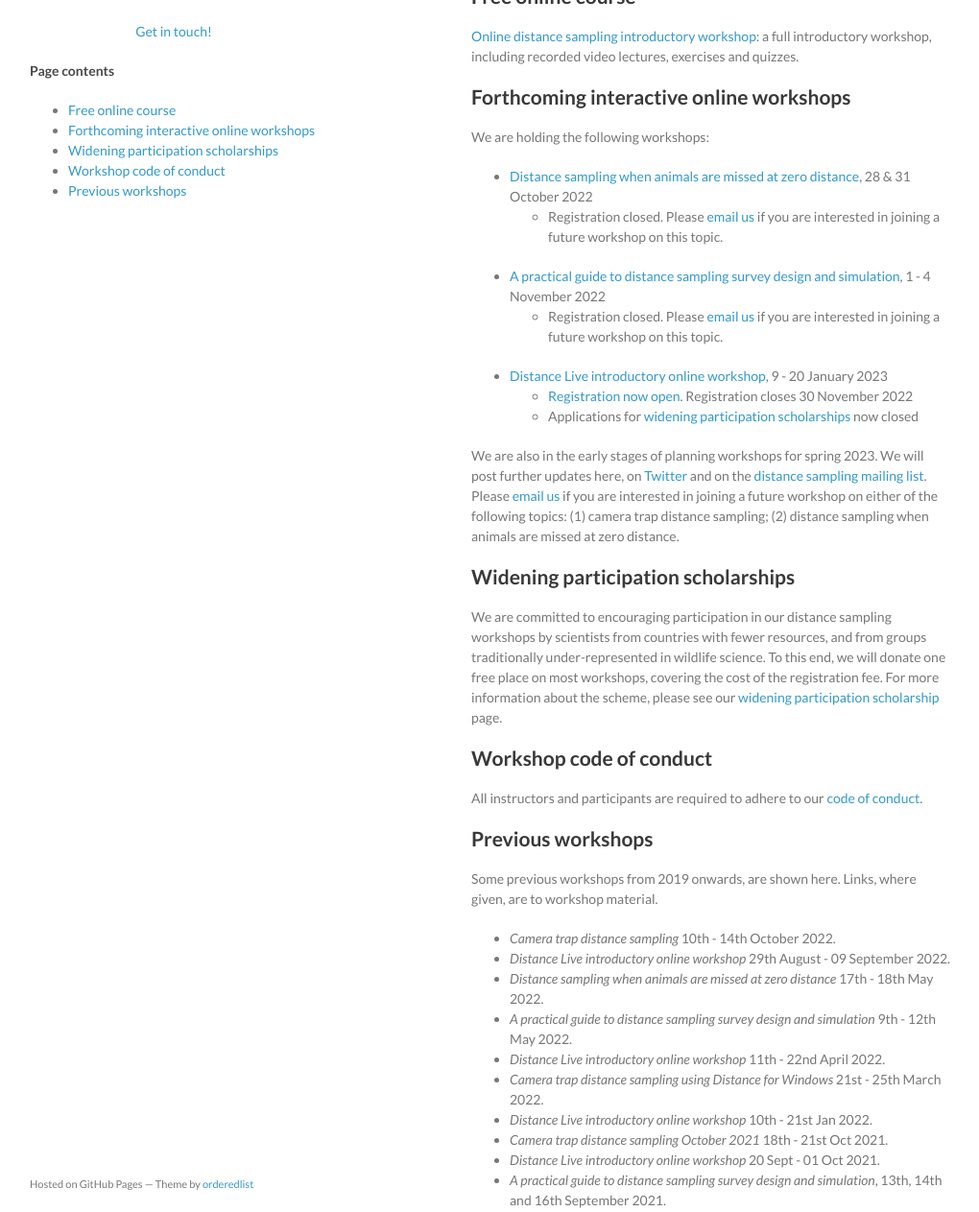
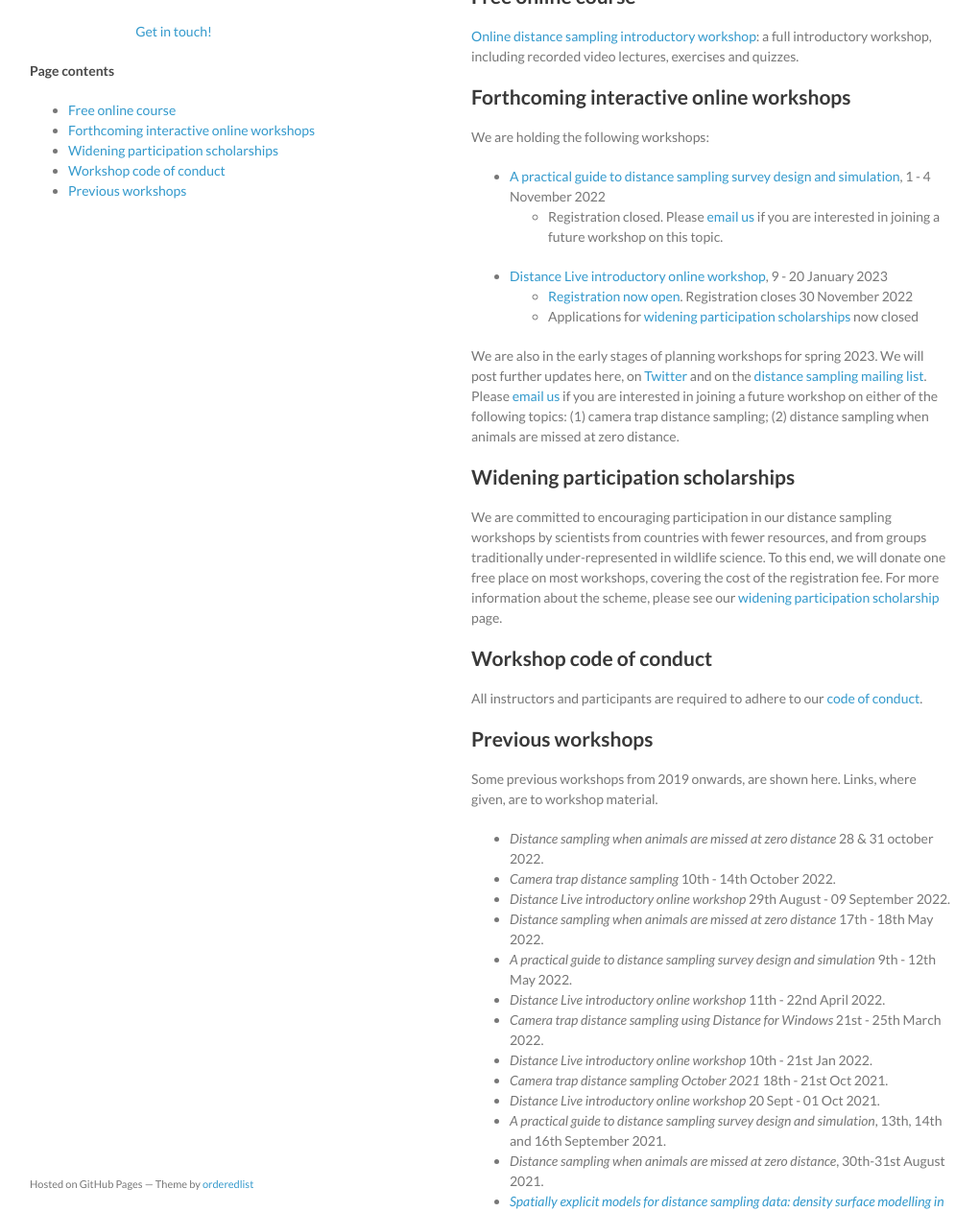
Before and after one commit to distanceworkshops/distanceworkshops.github.io, a Jekyll site: the page built from index.md, in a window 1280 px wide and 1400 px high, cut to the strip 137-1400 px from the top of the window. Shown: the whole strip at 96% size, without its empty margins (129-1149 px from the left). Built offline with Jekyll 4.4.1, drawn with Linux system fonts in a browser that asks for light colours.

Commit message:
Moved MRDS workshop into "past workshops"

```diff
--- a/index.md
+++ b/index.md
@@ -15,8 +15,6 @@ Here you can find content for distance sampling workshops including slides, exer
 
 We are holding the following workshops:
 
-- [Distance sampling when animals are missed at zero distance](mrds-oct-2022), 28 & 31 October 2022
-  - Registration closed.  Please [email us](mailto:distance@st-andrews.ac.uk) if you are interested in joining a future workshop on this topic.
 - [A practical guide to distance sampling survey design and simulation](design-nov-2022), 1 - 4 November 2022
   - Registration closed.  Please [email us](mailto:distance@st-andrews.ac.uk) if you are interested in joining a future workshop on this topic.
 - [Distance Live introductory online workshop](intro-jan-2023), 9 - 20 January 2023
```
Also changed, not shown: other parts of index.md (+1 -0 lines).
